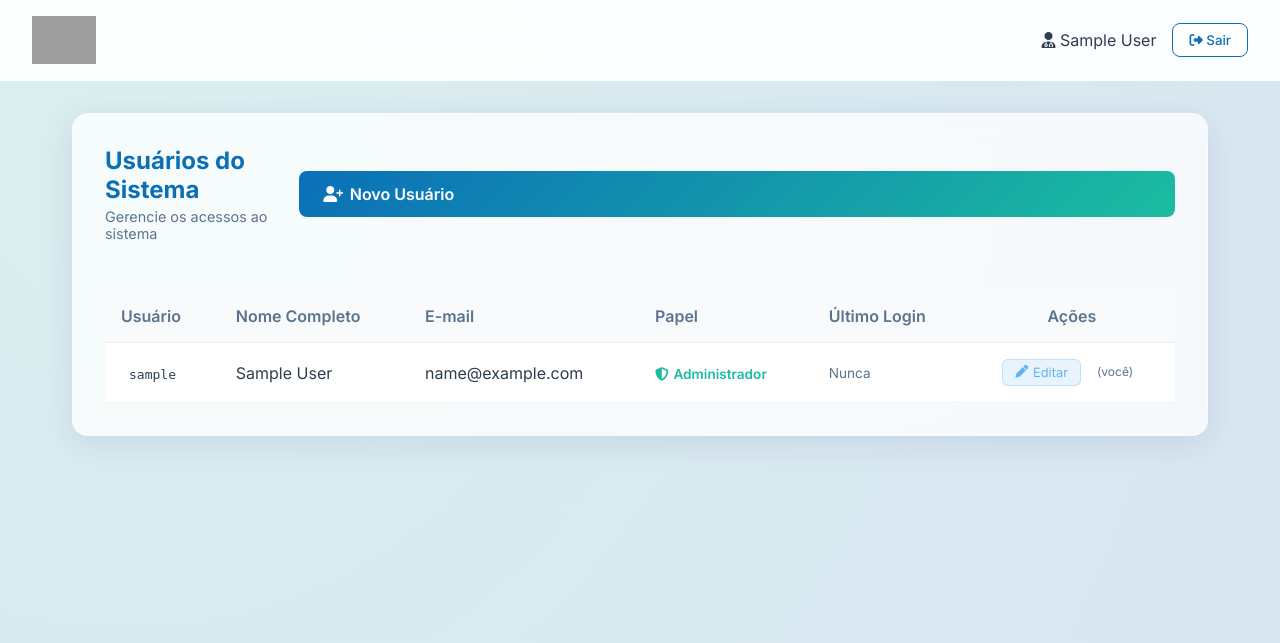
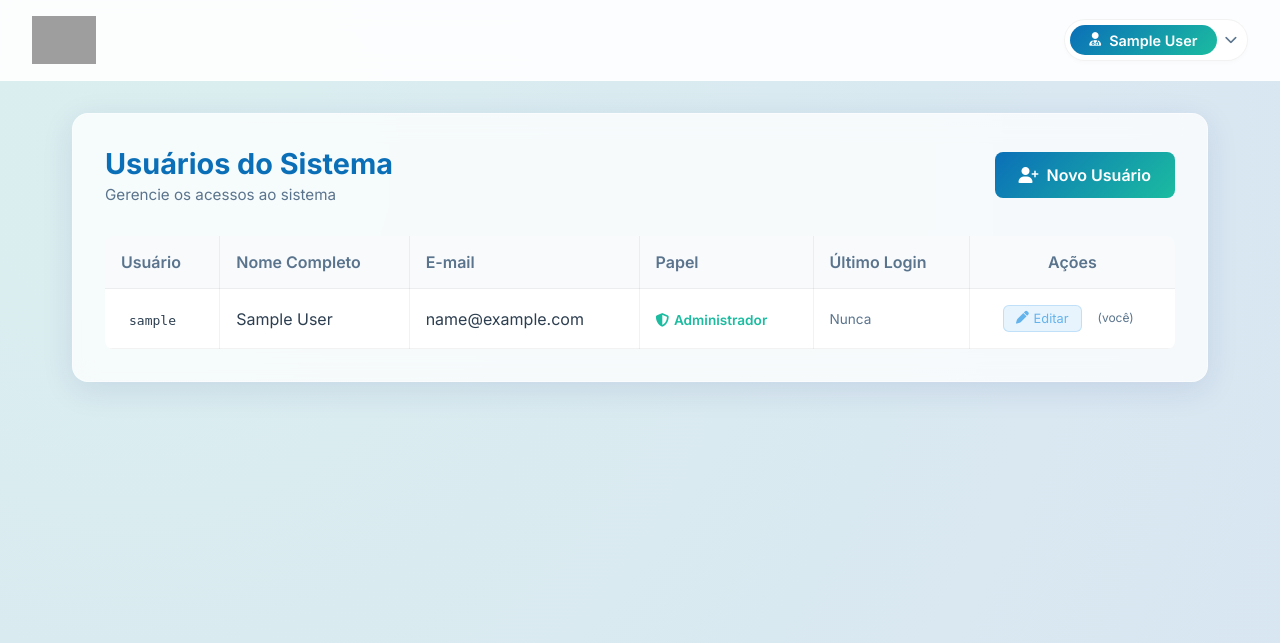
Before and after one commit to felipefontel/sistema-ela-disartria, a Django app: page /users/ in a window 1280 px wide. Shown: the top 643 px of the page. Run offline with Django 5.2, Linux system fonts and the light colour scheme; the visitor is signed in with stand-in values (Sample User, id 1); data comes from the database, SQL or seed files in the repository; parts of the project's set-up code (start-up, migrations or seed data) failed here and were passed over; grey boxes are pictures that could not be loaded.

Commit message:
feat: Adiciona templates base, de login e listagem de usuários, e o arquivo CSS principal.

```diff
--- a/core/static/core/css/style.css
+++ b/core/static/core/css/style.css
@@ -192,6 +192,113 @@ body {
   align-items: center;
 }
 
+/* Dropdown Usuário */
+.user-dropdown {
+  position: relative;
+  display: inline-block;
+}
+
+.avatar-btn {
+  background: white;
+  border: 1px solid rgba(0, 0, 0, 0.05);
+  border-radius: 50px;
+  padding: 0.3rem 0.6rem 0.3rem 0.3rem;
+  display: flex;
+  align-items: center;
+  gap: 0.5rem;
+  cursor: pointer;
+  transition: all 0.2s;
+  box-shadow: 0 2px 4px rgba(0, 0, 0, 0.02);
+}
+
+.avatar-btn:hover {
+  background: #f8fafc;
+  border-color: rgba(0, 0, 0, 0.1);
+}
+
+.avatar-circle {
+  width: 32px;
+  height: 32px;
+  border-radius: 50%;
+  background: linear-gradient(135deg, var(--primary-color), var(--secondary-color));
+  color: white;
+  display: flex;
+  align-items: center;
+  justify-content: center;
+  font-weight: 600;
+  font-size: 0.9rem;
+}
+
+.avatar-icon {
+  color: var(--text-secondary);
+  font-size: 0.8rem;
+  transition: transform 0.2s;
+}
+
+.user-dropdown.active .avatar-icon {
+  transform: rotate(180deg);
+}
+
+.dropdown-menu {
+  position: absolute;
+  top: 100%;
+  right: 0;
+  margin-top: 0.5rem;
+  background: white;
+  border-radius: 12px;
+  box-shadow: 0 10px 25px rgba(0, 0, 0, 0.1);
+  border: 1px solid rgba(0, 0, 0, 0.05);
+  min-width: 220px;
+  opacity: 0;
+  visibility: hidden;
+  transform: translateY(-10px);
+  transition: all 0.2s;
+  z-index: 1000;
+  overflow: hidden;
+}
+
+.user-dropdown.active .dropdown-menu {
+  opacity: 1;
+  visibility: visible;
+  transform: translateY(0);
+}
+
+.dropdown-header {
+  padding: 1rem;
+  background: #f8fafc;
+  border-bottom: 1px solid rgba(0, 0, 0, 0.05);
+  display: flex;
+  flex-direction: column;
+}
+
+.dropdown-header strong {
+  color: var(--text-primary);
+  font-size: 0.95rem;
+}
+
+.dropdown-item {
+  width: 100%;
+  text-align: left;
+  padding: 0.8rem 1rem;
+  display: flex;
+  align-items: center;
+  gap: 0.5rem;
+  background: transparent;
+  border: none;
+  cursor: pointer;
+  font-size: 0.9rem;
+  font-weight: 500;
+  transition: background 0.1s;
+}
+
+.dropdown-item.text-danger {
+  color: #e53e3e;
+}
+
+.dropdown-item:hover {
+  background: #f1f5f9;
+}
+
 /* Dashboard Layout */
 .dashboard-container {
   padding: 2rem;
@@ -251,7 +358,11 @@ body {
 .data-table {
   width: 100%;
   border-collapse: collapse;
-  margin-top: 1rem;
+  /* Borda externa da tabela inteira */
+  border-radius: 8px;
+  /* Arredondamento sutil */
+  overflow: hidden;
+  /* Garante que as bordas da tabela apliquem o borderRadius */
 }
 
 .data-table th,
@@ -259,7 +370,15 @@ body {
   padding: 1rem;
   text-align: left;
   border-bottom: 1px solid rgba(0, 0, 0, 0.05);
+  border-right: 1px solid rgba(0, 0, 0, 0.05);
+  /* Divisão vertical suave entre colunas */
   background: #ffffff;
+}
+
+.data-table th:last-child,
+.data-table td:last-child {
+  border-right: none;
+  /* Remove a borda direita na última coluna */
 }
 
 .data-table th {
--- a/core/templates/base.html
+++ b/core/templates/base.html
@@ -28,11 +28,28 @@
             <img src="{% static 'core/images/APP DISARTRIA.png' %}" alt="App ELA Logo" style="height: 48px; width: auto; object-fit: contain;">
         </a>
         <div class="nav-links">
-            <span class="text-secondary"><i class="fa-solid fa-user-doctor"></i> {{ user.get_full_name|default:user.username }}</span>
-            <form method="post" action="{% url 'logout' %}" style="display:inline;">
-                {% csrf_token %}
-                <button type="submit" class="btn-secondary"><i class="fa-solid fa-right-from-bracket"></i> Sair</button>
-            </form>
+            <div class="user-dropdown" id="userDropdown">
+                <button class="avatar-btn" id="userMenuBtn" onclick="toggleUserMenu(event)">
+                    <span style="background: linear-gradient(135deg, var(--primary-color), var(--secondary-color)); color: white; display: inline-flex; align-items: center; justify-content: center; font-weight: 600; font-size: 0.9rem; padding: 0.4rem 1.2rem; border-radius: 20px;">
+                        <i class="fa-solid fa-user-doctor" style="margin-right: 0.5rem; font-size: 0.85rem;"></i>
+                        {{ user.get_full_name|default:user.username }}
+                    </span>
+                    <i class="fa-solid fa-chevron-down avatar-icon"></i>
+                </button>
+                <div class="dropdown-menu" id="userDropdownMenu">
+                    <div class="dropdown-header">
+                        <strong>{{ user.get_full_name|default:user.username }}</strong>
+                        <span class="text-secondary" style="font-size: 0.8rem;">{{ user.email|default:"Usuário do Sistema" }}</span>
+                    </div>
+                    <div style="background: rgba(0,0,0,0.05); height: 1px; width: 100%; margin: 0.2rem 0;"></div>
+                    <form method="post" action="{% url 'logout' %}" style="margin: 0; padding: 0.3rem;">
+                        {% csrf_token %}
+                        <button type="submit" class="dropdown-item text-danger" style="border-radius: 8px;">
+                            <i class="fa-solid fa-right-from-bracket"></i> Sair
+                        </button>
+                    </form>
+                </div>
+            </div>
         </div>
     </nav>
     {% endif %}
@@ -57,5 +74,19 @@
     </footer>
 
     {% block extra_js %}{% endblock %}
+
+    <script>
+        function toggleUserMenu(event) {
+            event.stopPropagation();
+            document.getElementById('userDropdown').classList.toggle('active');
+        }
+
+        document.addEventListener('click', function(event) {
+            const dropdown = document.getElementById('userDropdown');
+            if (dropdown && !dropdown.contains(event.target)) {
+                dropdown.classList.remove('active');
+            }
+        });
+    </script>
 </body>
 </html>
--- a/core/templates/core/dashboard.html
+++ b/core/templates/core/dashboard.html
@@ -90,7 +90,7 @@
     </div>
 
     <!-- Tabela -->
-    <div style="overflow-x: auto;">
+    <div style="overflow-x: auto; border-radius: 8px; border: 1px solid rgba(0, 0, 0, 0.1);">
         <table class="data-table">
             <thead>
                 <tr>
--- a/core/templates/core/login.html
+++ b/core/templates/core/login.html
@@ -5,8 +5,8 @@
 
 {% block content %}
 <div class="glass-panel login-card">
-    <img src="{% static 'core/images/APP DISARTRIA.png' %}" alt="App ELA Logo" style="max-height: 200px; max-width: 100%; height: auto; width: auto; object-fit: contain; margin-bottom: 0rem;">
-    <h2 style="font-size: 1.20rem;">Bem-vindo(a)</h2>
+    <img src="{% static 'core/images/APP DISARTRIA.png' %}" alt="App ELA Logo" style="max-height: 130px; max-width: 100%; height: auto; width: auto; object-fit: contain; margin-bottom: 0rem;">
+    <h2 style="font-size: 1.20rem; padding-top: 30px;">Bem-vindo(a)</h2>
     <p>Entre com seu Usuário e Senha</p>
 
     {% if form.errors %}
--- a/core/templates/core/user_list.html
+++ b/core/templates/core/user_list.html
@@ -2,14 +2,16 @@
 
 {% block content %}
 <div class="glass-panel">
-    <div style="display: flex; justify-content: space-between; align-items: center; margin-bottom: 2rem;">
-        <div>
-            <h2 style="color: var(--primary-color); margin: 0;">Usuários do Sistema</h2>
-            <p style="color: var(--text-secondary); margin: 0.25rem 0 0 0; font-size: 0.9rem;">Gerencie os acessos ao sistema</p>
+    <div style="display: flex; justify-content: space-between; align-items: center; margin-bottom: 2rem; flex-wrap: wrap; gap: 1rem;">
+        <div style="flex: 1; min-width: 250px;">
+            <h2 style="color: var(--primary-color); margin: 0; font-size: 1.8rem;">Usuários do Sistema</h2>
+            <p style="color: var(--text-secondary); margin: 0.25rem 0 0 0; font-size: 0.95rem;">Gerencie os acessos ao sistema</p>
         </div>
-        <a href="{% url 'user_create' %}" class="btn-primary" style="text-decoration: none; display: inline-flex; align-items: center; gap: 0.4rem;">
-            <i class="fa-solid fa-user-plus"></i> Novo Usuário
-        </a>
+        <div style="display: flex; justify-content: flex-end;">
+            <a href="{% url 'user_create' %}" class="btn-primary" style="text-decoration: none; display: inline-flex; align-items: center; justify-content: center; gap: 0.5rem; width: auto; white-space: nowrap; padding: 0.8rem 1.5rem;">
+                <i class="fa-solid fa-user-plus"></i> Novo Usuário
+            </a>
+        </div>
     </div>
 
     {% if messages %}
```
Also changed, not shown: 1 other file.
